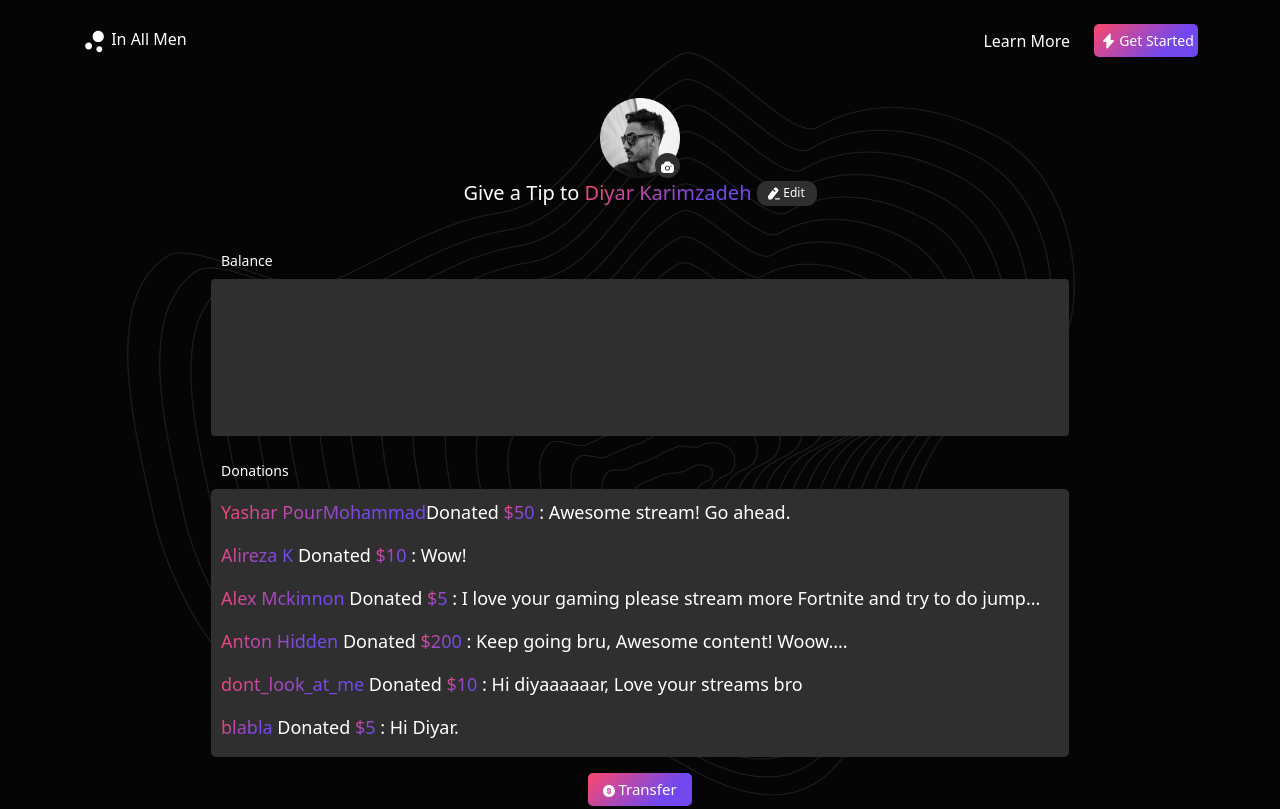
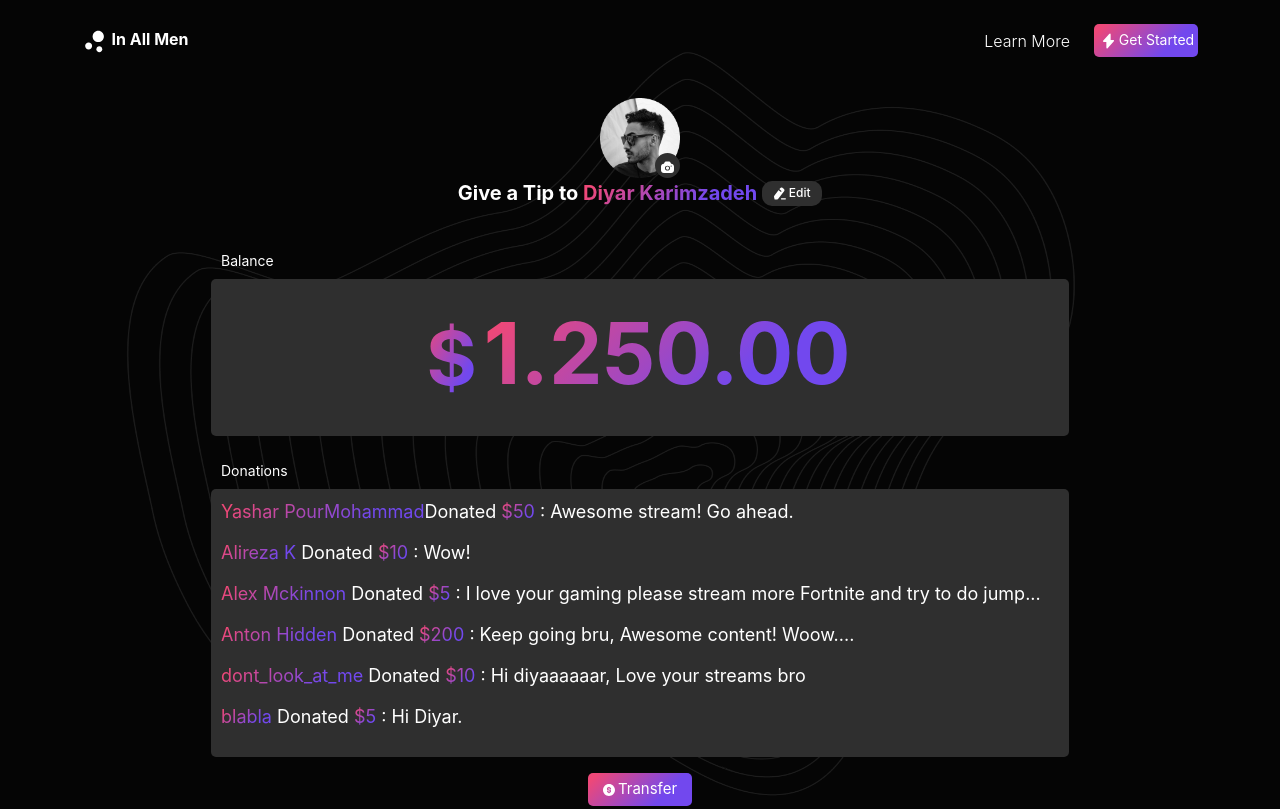
Before and after one commit to letstipio/website, a website: page pages/transfer_page.html in a window 1280 px wide. Shown: the top 809 px of the page. Drawn offline with Linux system fonts and the light colour scheme; a web font is replaced by a local one.

Commit message:
Apply minor changes to the form and add fonts

```diff
--- a/assets/scss/_utilities.scss
+++ b/assets/scss/_utilities.scss
@@ -6,6 +6,7 @@
     margin: 0;
     border: 0;
     box-sizing: border-box;
+    font-family: SFPRODISPLAY;
 }
 
 li{
--- a/assets/scss/main.scss
+++ b/assets/scss/main.scss
@@ -1,3 +1,4 @@
+@import 'font';
 @import 'utilities';
 @import 'variables';
 @import 'function';
@@ -8,6 +9,7 @@
     header{
         height: 50px;
         menu{
+            font-weight: 300;
             .rtl_sec{
                 ul{
                     li{
@@ -53,7 +55,7 @@
                 span{
                     font-size: 16px;
                     color: #fff;
-                    font-weight: 500;
+                    font-weight: bold;
                 }
             }
         }
@@ -94,6 +96,7 @@
             }
         }
         .profile_title{
+            font-weight: bold;
            p{
                display: inline-block;
                font-size: 20px;
@@ -135,6 +138,7 @@
                     border:none;
                     color: #fff;
                     font-size: 18px;
+                    font-weight: bold;
                 }
                 input[type="text"]{
                     height: 76px;
@@ -162,6 +166,7 @@
                     font-size: 50px;
                     background-color: #2F2F2F;
                     height: 157px;
+                    padding-right: 75px;
                     &:focus {
                         border: 2px solid transparent !important;
                         border-image: linear-gradient(to right, #EE4878 100%, #7248EE 100%) !important;
@@ -172,7 +177,7 @@
                 }
                 input[type="number"]::placeholder{
                     text-align: center;
-                    font-size: 18px;
+                    font-size: 32px;
                 }
                 // Remove Arrows
                 input::-webkit-outer-spin-button,
@@ -180,8 +185,6 @@
                 -webkit-appearance: none;
                 margin: 0;
                 }
-
-
                 button{
                     width: 77px;
                     height: 45px;
@@ -194,6 +197,24 @@
                     padding-left: 10px;
                     font-size: 14px;
                 }
+
+                .balance_box{
+                    width: 858px;
+                    height: 157px;
+                    background-color: #2F2F2F;
+                    @include border-radios(5px);
+                    h2{
+                        font-weight: bold;
+                        font-size: 85px;
+                        background: $btn-bg-color;
+                        -webkit-background-clip: text;
+                        -webkit-text-fill-color: transparent;
+                    }
+                    img{
+                        height: 70px;
+                        margin-right: 10px;
+                    }
+                }
                 .donations_box{
                     width: 858px;
                     height: 268px;
@@ -204,6 +225,7 @@
                     padding: 10px;
                     p{
                         color: #fff;
+                        line-height: 25px;
                     }
                     span{
                         background: $btn-bg-color;
@@ -249,6 +271,7 @@ footer{
     background-color: #1D1D1D;
 
     .footer_body{
+        font-weight: 300;
         .footer_logo{
             img{
                 width: 25px;
--- a/pages/transfer_page.html
+++ b/pages/transfer_page.html
@@ -55,8 +55,11 @@
                             <form action="#">
                                 <div class="col-12 d-flex justify-content-center my-3">
                                     <div class="w-100">
-                                        <label for="FormControl" class="form-label">Balance</label>
-                                        <input type="number" class="form-control" id="FormControl">
+                                        <label class="form-label">Balance</label>
+                                        <div class="balance_box d-flex justify-content-center align-items-center">
+                                            <img src="../assets/images/Dollar-Icon.svg" alt="dollar">
+                                            <h2>1.250.00</h2>
+                                        </div>
                                     </div>
                                 </div>
                                 <div class="col-12 d-flex justify-content-center mt-4 flex-column">
```
Also changed, not shown: assets/css/main.css.
